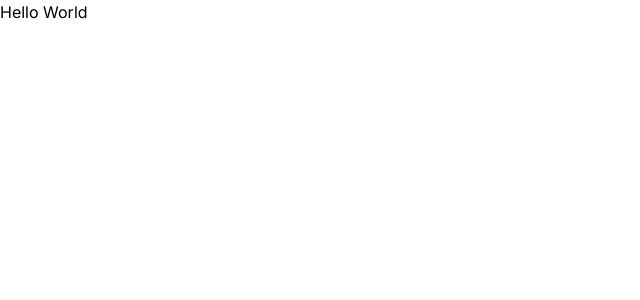
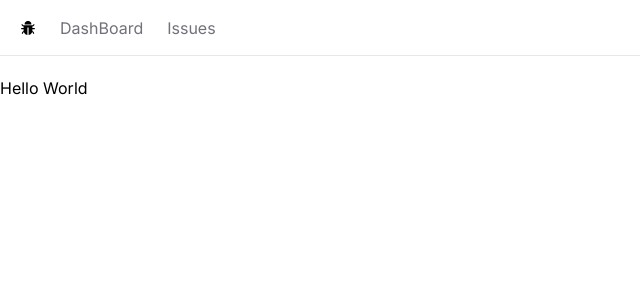
Before and after one commit to unimat/issue-tracker, a Next.js app: page / in a window 1280 px wide. Shown: the top 300 px of the page, without its empty margins (0-640 px from the left). Built offline with nearby package versions, Linux system fonts and the light colour scheme.

Commit message:
Create NavBar component

```diff
--- /dev/null
+++ b/app/NavBar.tsx
@@ -0,0 +1,26 @@
+import Link from 'next/link'
+import React from 'react'
+import { AiFillBug } from "react-icons/ai";
+
+const NavBar = () => {
+  const links = [
+    {label: 'DashBoard', href: '/'},
+    {label: 'Issues', href: '/issues'}
+  ]
+
+
+  return (
+    <nav className='flex space-x-6 border-b mb-5 px-5 h-14 items-center'>
+      <Link href="/"><AiFillBug /></Link>
+      <ul className='flex space-x-6'>
+        {links.map(link => <Link
+          key={link.href}
+          className='text-zinc-500 hover:text-zinc-800 transition-colors'
+          href={link.href}>{link.label}
+        </Link>)}
+      </ul>
+    </nav>
+  )
+}
+
+export default NavBar
--- a/app/layout.tsx
+++ b/app/layout.tsx
@@ -1,6 +1,7 @@
 import './globals.css'
 import type { Metadata } from 'next'
 import { Inter } from 'next/font/google'
+import NavBar from './NavBar'
 
 const inter = Inter({ subsets: ['latin'] })
 
@@ -16,7 +17,12 @@
 }) {
   return (
     <html lang="en">
-      <body className={inter.className}>{children}</body>
+      <body className={inter.className}>
+        <NavBar />
+        <main>
+          {children}
+        </main>
+      </body>
     </html>
   )
 }
--- a/package.json
+++ b/package.json
@@ -19,6 +19,7 @@
     "postcss": "8.4.31",
     "react": "18.2.0",
     "react-dom": "18.2.0",
+    "react-icons": "^4.11.0",
     "tailwindcss": "3.3.5",
     "typescript": "5.2.2"
   }
```
Also changed, not shown: 1 other file (tests, documents, lock files or other folders).
